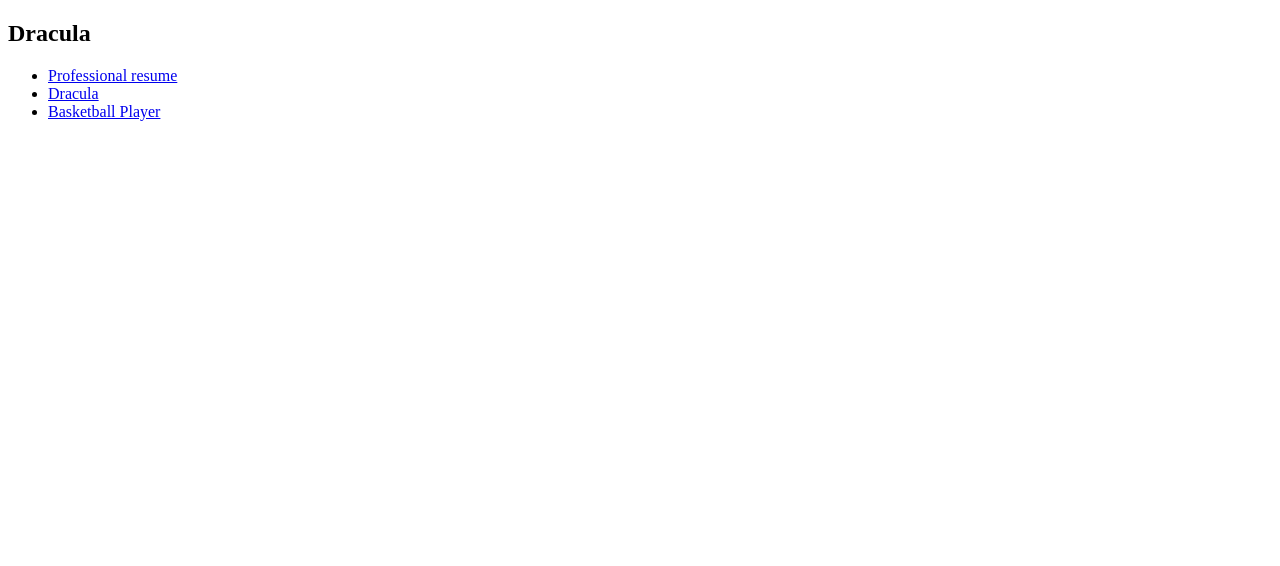
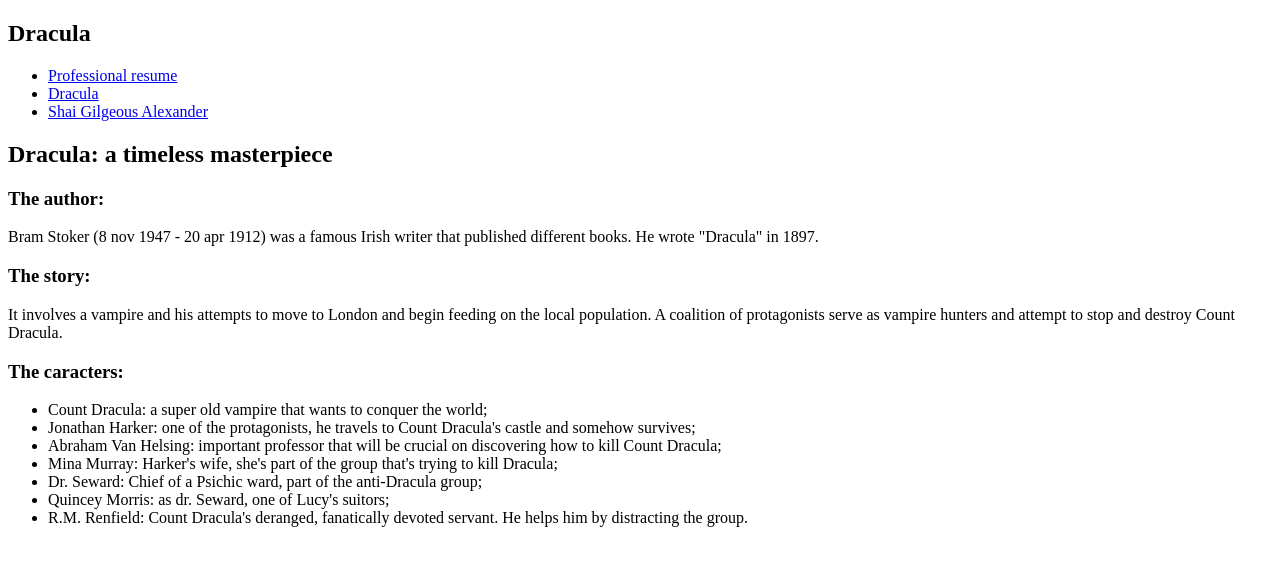
Before and after one commit to Beatrice-star/webdev_project1, a plain HTML site: page file2.html in a window 1280 px wide. Drawn offline with Linux system fonts and the light colour scheme.

Commit message:
Completing file2

```diff
--- a/file2.html
+++ b/file2.html
@@ -13,7 +13,25 @@
       <ul>
         <li><a href="index.html">Professional resume</a></li>
 	    <li><a href="file2.html">Dracula</a></li>
-	    <li><a href="file3.html">Basketball Player</a></li>
+	    <li><a href="file3.html">Shai Gilgeous Alexander</a></li>
       </ul>
     </nav>
   </header>
+  <h2>Dracula: a timeless masterpiece<h2>
+  <h3>The author:</h3>
+    <p>Bram Stoker (8 nov 1947 - 20 apr 1912) was a famous Irish writer that published different books. He wrote "Dracula" in 1897.</p>
+  <h3>The story:</h3>
+    <p>It involves a vampire and his attempts to move to London and begin feeding on the local population. A coalition of protagonists serve as vampire hunters and attempt to stop and destroy Count Dracula.</p>
+  <h3>The caracters:</h3>
+    <ul>
+	  <li>Count Dracula: a super old vampire that wants to conquer the world;</li>
+	  <li>Jonathan Harker: one of the protagonists, he travels to Count Dracula's castle and somehow survives;</li>
+	  <li>Abraham Van Helsing: important professor that will be crucial on discovering how to kill Count Dracula;</li>
+	  <li>Mina Murray: Harker's wife, she's part of the group that's trying to kill Dracula;</li>
+	  <li>Dr. Seward: Chief of a Psichic ward, part of the anti-Dracula group;</li>
+	  <li>Quincey Morris: as dr. Seward, one of Lucy's suitors;</li>
+	  <li>R.M. Renfield: Count Dracula's deranged, fanatically devoted servant. He helps him by distracting the group.</li>
+	</ul>
+</body>
+
+</html>
```
Also changed, not shown: file3.html (+2 -2 lines), index.html (+1 -1 lines), media/Dracula_image.png (added).
